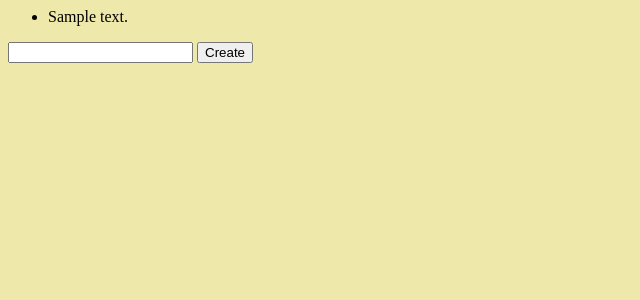
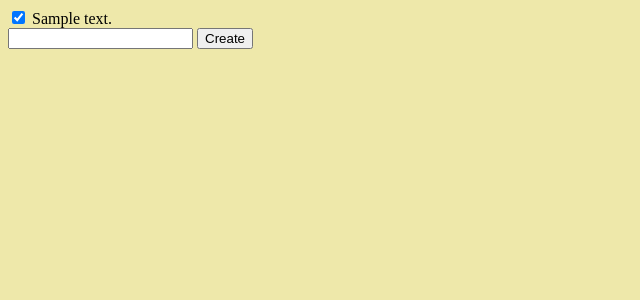
Before and after one commit to aksell/fullstack-lessons, a Flask app: page / in a window 1280 px wide. Shown: the top 300 px of the page, without its empty margins (0-640 px from the left). Run offline with Flask 2, Linux system fonts and the light colour scheme; tables that the repository leaves empty hold one stand-in row (values such as "Sample post").

Commit message:
Add checkbox to items
Hide the list item bullet mark, a checkbox only is enough

```diff
--- a/templates/index.html
+++ b/templates/index.html
@@ -14,6 +14,11 @@
       p {
         color: rebeccapurple;
       }
+      ul {
+        list-style: none;
+        padding: 0;
+        margin: 0;
+      }
     </style>
   </head>
   <body>
@@ -21,7 +26,21 @@
     <!-- We hide this by deaulf, therefore it is hidden, we show it when a error occurs.-->
     <ul id="todos">
       {% for item in data %}
-      <li>{{item.description}}</li>
+      <li>
+        <input
+          class="check-completed"
+          type="checkbox"
+          data-id="{{item.id}}"
+          {%if
+          item.completed%}
+          checked
+          {%
+          endif
+          %}
+        />
+        {{item.description}}
+      </li>
+      <!--What does the item.id field set? this for?-->
       {% endfor %}
     </ul>
     <form id="form">
```
